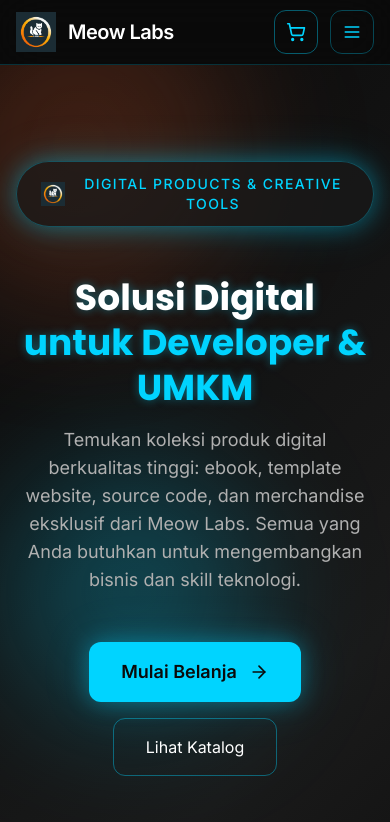
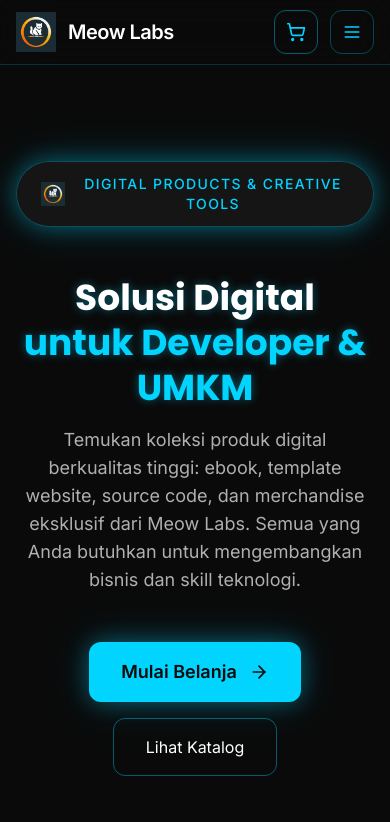
Before and after one commit to Urdemonlord/meowlabs-store, a React (Vite) app: page / in a window 390 px wide. Shown: the top 822 px of the page. Built offline with nearby package versions, Linux system fonts and the light colour scheme.

Commit message:
Fix hero layering and ensure mobile drawer overlay

```diff
--- a/src/components/Header.tsx
+++ b/src/components/Header.tsx
@@ -149,10 +149,10 @@
       {isMenuOpen && (
         <div className="lg:hidden">
           <div
-            className="fixed inset-0 bg-black/60 backdrop-blur-sm"
+            className="fixed inset-0 bg-black/60 backdrop-blur-sm z-40"
             onClick={() => setIsMenuOpen(false)}
           />
-          <div className="fixed top-0 right-0 h-full w-72 sm:w-80 bg-cyberpunk-primary-bg border-l border-cyberpunk-accent-cyan/20 shadow-2xl">
+          <div className="fixed top-0 right-0 h-full w-72 sm:w-80 bg-cyberpunk-primary-bg border-l border-cyberpunk-accent-cyan/20 shadow-2xl z-50">
             <div className="flex items-center justify-between px-6 h-16 border-b border-cyberpunk-accent-cyan/20">
               <span className="text-base font-semibold text-white">Menu</span>
               <button
--- a/src/components/Hero.tsx
+++ b/src/components/Hero.tsx
@@ -9,15 +9,15 @@
   return (
     <section className="relative overflow-hidden">
       {/* === Gradient & Background Effects === */}
-      <div className="absolute inset-0 bg-cyberpunk-gradient-bg" />
-      <div className="absolute inset-0 flex justify-end">
+      <div className="absolute inset-0 bg-cyberpunk-gradient-bg -z-10" />
+      <div className="absolute inset-0 flex justify-end -z-10">
         <div
           className="hidden md:block w-1/2 h-full bg-cyberpunk-card/60"
           style={{ backgroundImage: "var(--cyberpunk-grid)", backgroundSize: "32px 32px" }}
         />
       </div>
-      <div className="absolute -top-20 -left-20 w-80 h-80 bg-cyberpunk-accent-pink/20 blur-3xl rounded-full" />
-      <div className="absolute top-1/3 right-1/3 w-64 h-64 bg-cyberpunk-accent-cyan/25 blur-3xl rounded-full" />
+      <div className="absolute -top-20 -left-20 w-80 h-80 bg-cyberpunk-accent-pink/20 blur-3xl rounded-full -z-10" />
+      <div className="absolute top-1/3 right-1/3 w-64 h-64 bg-cyberpunk-accent-cyan/25 blur-3xl rounded-full -z-10" />
 
       {/* === Content Container === */}
       <div className="relative max-w-5xl mx-auto px-4 sm:px-6 lg:px-8 py-24 lg:py-32">
```
